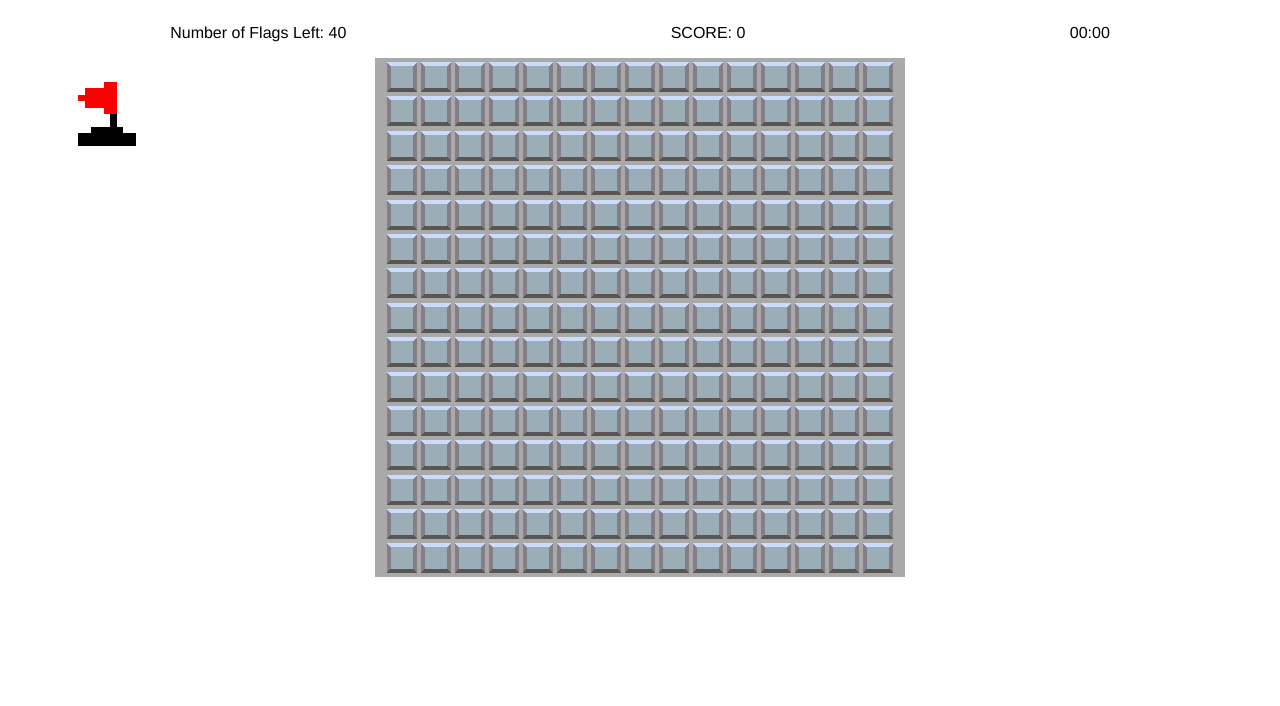
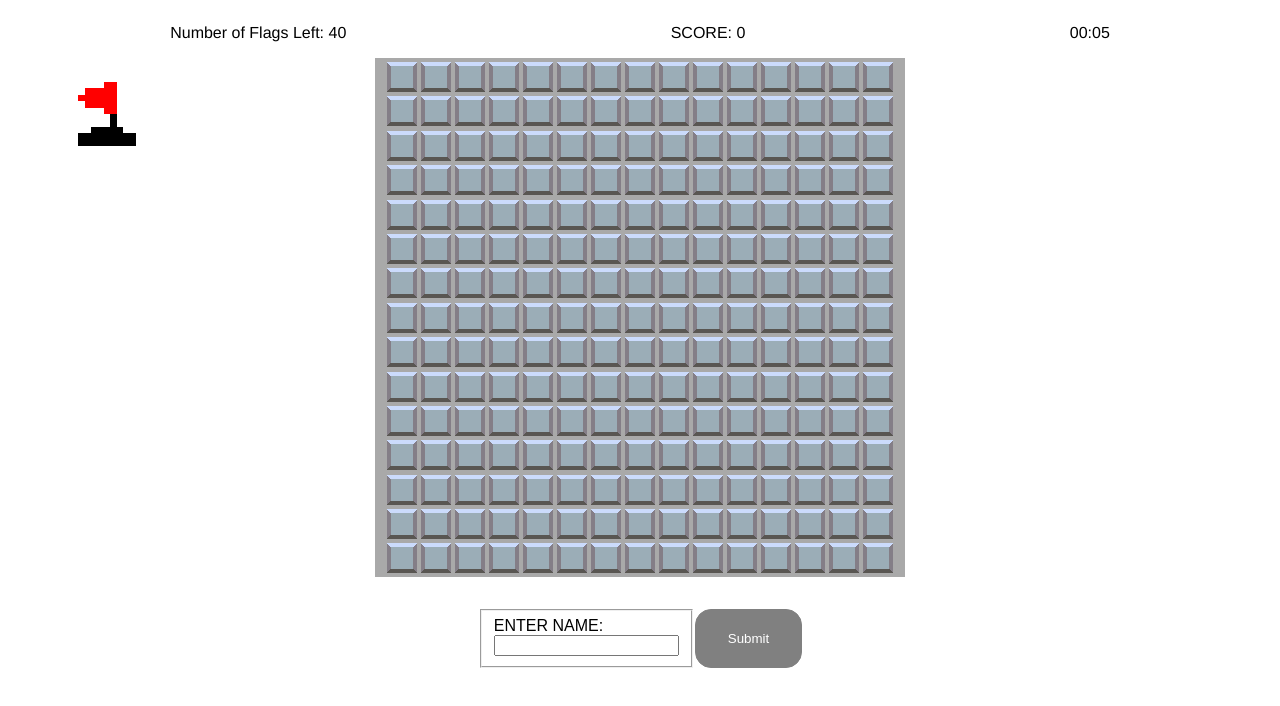
Before and after one commit to EggsArntMeme/JavaSweeper, a website with bundled scripts: page index.html in a window 1280 px wide. Built offline with nearby package versions, Linux system fonts and the light colour scheme; no server answers; a web font is replaced by a local one.

Commit message:
console test (also added form for input

```diff
--- a/css/styles.css
+++ b/css/styles.css
@@ -128,6 +128,32 @@ div.flex {
     background-color: red;
 }
 
+form {
+    display: flex;
+    justify-content: center;
+    margin: 2rem auto 4rem;
+}
+label {
+    display: block;
+    font-family: 'Tiny5', sans-serif;
+}
+input[type='submit'] {
+    padding: 1rem 2rem;
+    border: 0.0625rem solid gray;
+
+    background-color: gray;
+    border-radius: 1rem;
+    color: white;
+}
+input[type='submit']:hover {
+    padding: 1rem 2rem;
+    border: 0.0625rem solid black;
+    background-color: white;
+    color: black;
+
+}
+
+
 @media screen and (max-width: 1340px) {
     .flag-toggle {
         left: 3rem;
--- a/index.html
+++ b/index.html
@@ -24,7 +24,15 @@
     <div class="flex">
 
     </div>
+    <form>
+        <fieldset>
+            <label for="name">ENTER NAME:</label>
+            <input type="text" name="name" id="name" required>
 
+
+        </fieldset>
+        <input type="submit" class="submit">
+    </form>
 
 </body>
 </html>
--- a/js/api.js
+++ b/js/api.js
@@ -3,9 +3,11 @@ function getScore() {
     const BASE_URL = 'https://java-sweeper.netlify.app/data/score.json';
     return fetch(`${BASE_URL}`)
         .then((response) => {
+            console.log(response)
             return response.json();
         })
         .then ((postData) => {
+            console.log(postData)
             return postData
         })
 }
--- a/js/main.js
+++ b/js/main.js
@@ -14,13 +14,6 @@ let score = 0
 let dim = [15,15];
 
 
-async function pushScore(score=0) {
-    await fetch('../data/score.json', {
-        method: 'POST',
-        body: JSON.stringify({test: score})
-    })
-}
-pushScore(100)
 
 
 function getRandomInt(max) {
@@ -378,9 +371,9 @@ function winCheck() {
 
 
 // TIMER / CLOCK
-time = [0, 0, 0, 0]
+let time = [0, 0, 0, 0]
 
-testInterval = setInterval(() => {
+let testInterval = setInterval(() => {
     time[0] += 1
     if (typeof(time) == 'object' && time[0] == 10) {
         time[0] = 0
@@ -398,9 +391,12 @@ testInterval = setInterval(() => {
         }
     }
     document.querySelector('.time').innerHTML = `${time[3]}${time[2]}:${time[1]}${time[0]}`
+
+
     getScore().then( (posts) => {
         console.log(posts)
     })
+
 }, 1000)
 
 
```
